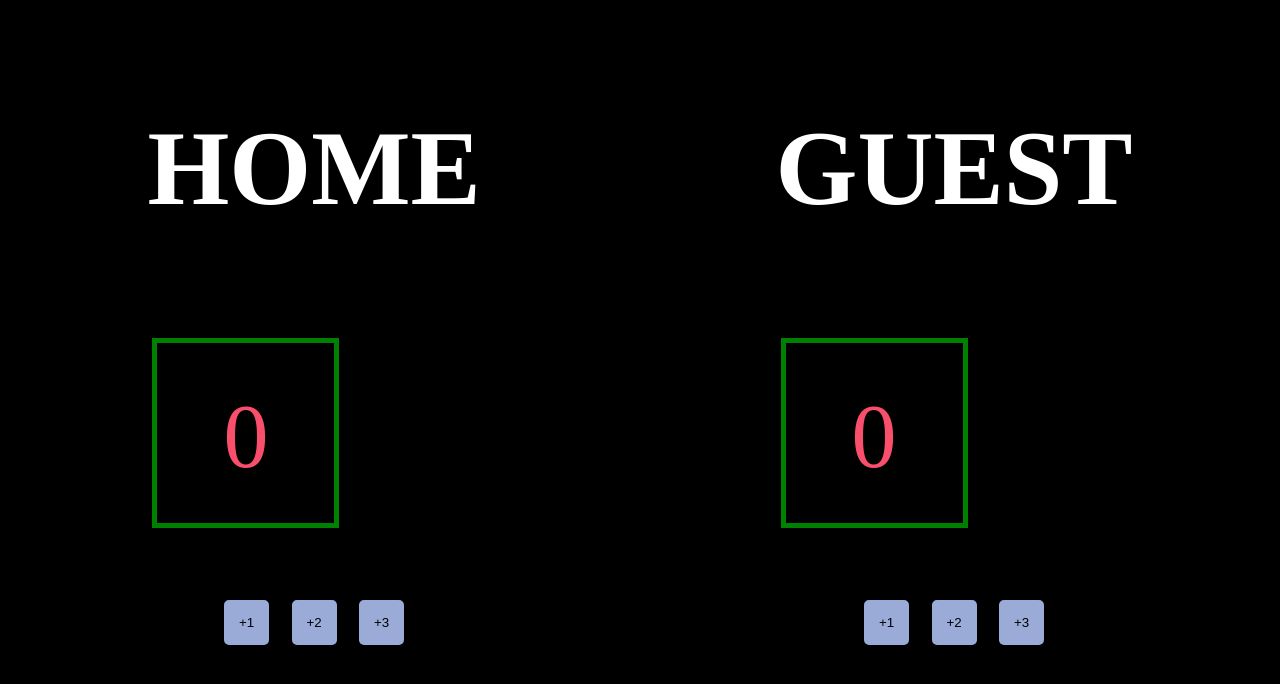
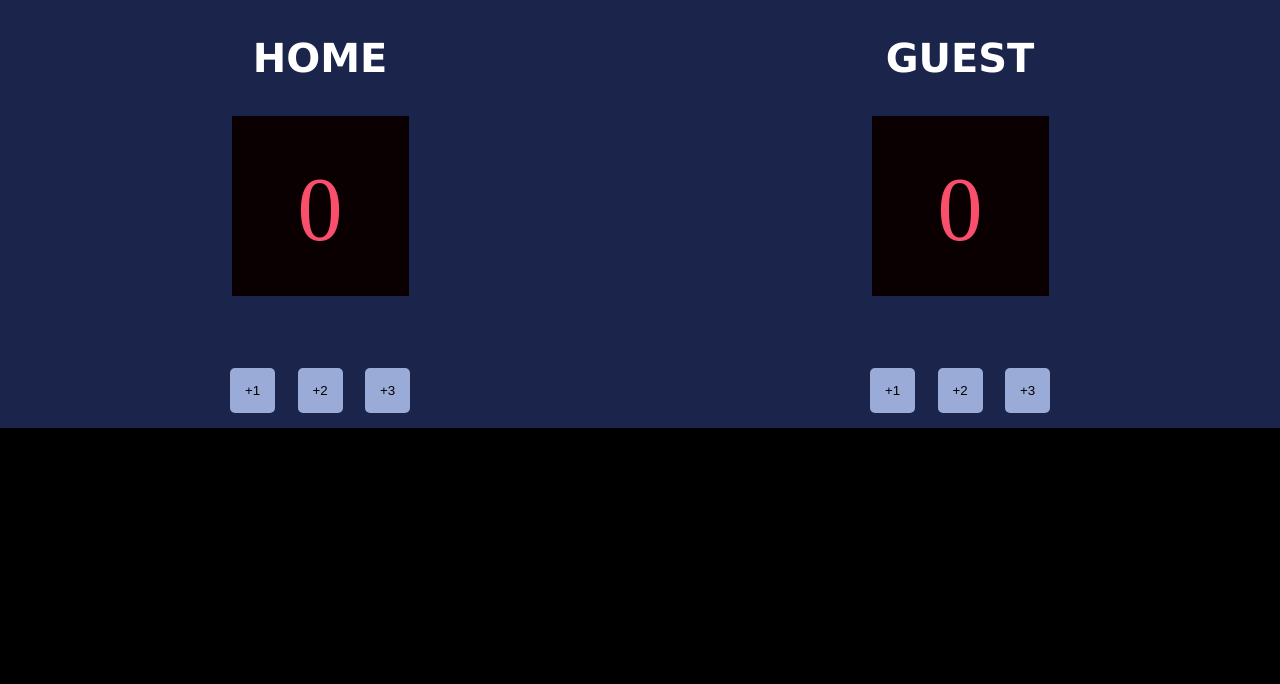
Before and after one commit to rigfishguitarapp/ScoreboardTest, a plain HTML site: page index.html in a window 1280 px wide. Drawn offline with Linux system fonts and the light colour scheme.

Commit message:
ScoreboardChallenge-TimOB
This is my completed scoreboard design per the Scrimba Challenge.

```diff
--- a/index.css
+++ b/index.css
@@ -15,11 +15,24 @@ body {
     line-height: 127px;
     letter-spacing: 0em;
     text-align: center;
+    background: #1B244A;
+
 
 }
 
-#homescore-el {
-    border: 5px solid green;
+h3 {
+    font-family: Verdana;
+    font-size: 40px;
+    font-weight: 700;
+    line-height: 36px;
+    letter-spacing: 0em;
+    text-align: center;
+
+}
+
+#gscore-el {
+    background: #0a0001;
+    // border: 5px solid green;
     margin: 5px 5px;
     padding: 30px 30px;
     color: #F94F6D;
@@ -35,8 +48,9 @@ body {
     left: 100px;
 }
 
-#guestscore-el {
-    border: 5px solid green;
+#hscore-el {
+    background: #0a0001;
+    // border: 5px solid green;
     margin: 5px 5px;
     padding: 30px 30px;
     color: #F94F6D;
@@ -51,6 +65,7 @@ body {
     top: 125px;
     left: 100px;
 }
+
 
 #btn-hg {
 width: 45px;
--- a/index.html
+++ b/index.html
@@ -5,16 +5,16 @@
     <body>
         <div class="container">
             <div>
-                <h3>HOME</h3>
-                <p id="homescore-el">0</p>
+                <h3 id="homeguest-test">HOME</h3>
+                <h2 id="hscore-el">0</h2>
                 <div class="btn-group"></div>
                 <button id="btn-hg" onclick="homeAdd1()">+1</button>
                 <button id="btn-hg" onclick="homeAdd2()">+2</button>
                 <button id="btn-hg" onclick="homeAdd3()">+3</button>
             </div>
             <div>
-                <h3>GUEST</h3>
-                <p id="guestscore-el">0</p>
+                <h3 id="homeguest-text">GUEST</h3>
+                <h2 id="gscore-el">0</h2>
                 <div class="btn-group">
                     <button id="btn-hg" onclick="guestAdd1()">+1</button>
                     <button id="btn-hg" onclick="guestAdd2()">+2</button>
--- a/index.js
+++ b/index.js
@@ -1,36 +1,36 @@
 let countH = 0
 let countG = 0
-let homescoreEl = document.getElementById("homescore-el")
-let guestscoreEl = document.getElementById("guestscore-el")
+let hscoreEl = document.getElementById("hscore-el")
+let gscoreEl = document.getElementById("gscore-el")
 
 
 function homeAdd1() {
     countH += 1
-    homescoreEl.textContent = countH
+    hscoreEl.textContent = countH
 
 }
 
 function homeAdd2() {
     countH += 2
-    homescoreEl.textContent = countH
+    hscoreEl.textContent = countH
 }
 
 function homeAdd3() {
     countH += 3
-    homescoreEl.textContent = countH
+    hscoreEl.textContent = countH
 }
 
 function guestAdd1() {
     countG += 1
-    guestscoreEl.textContent = countG
+    gscoreEl.textContent = countG
 }
 
 function guestAdd2() {
     countG += 2
-    guestscoreEl.textContent = countG
+    gscoreEl.textContent = countG
 }
 
 function guestAdd3() {
     countG += 3
-    guestscoreEl.textContent = countG
+    gscoreEl.textContent = countG
 }
```
